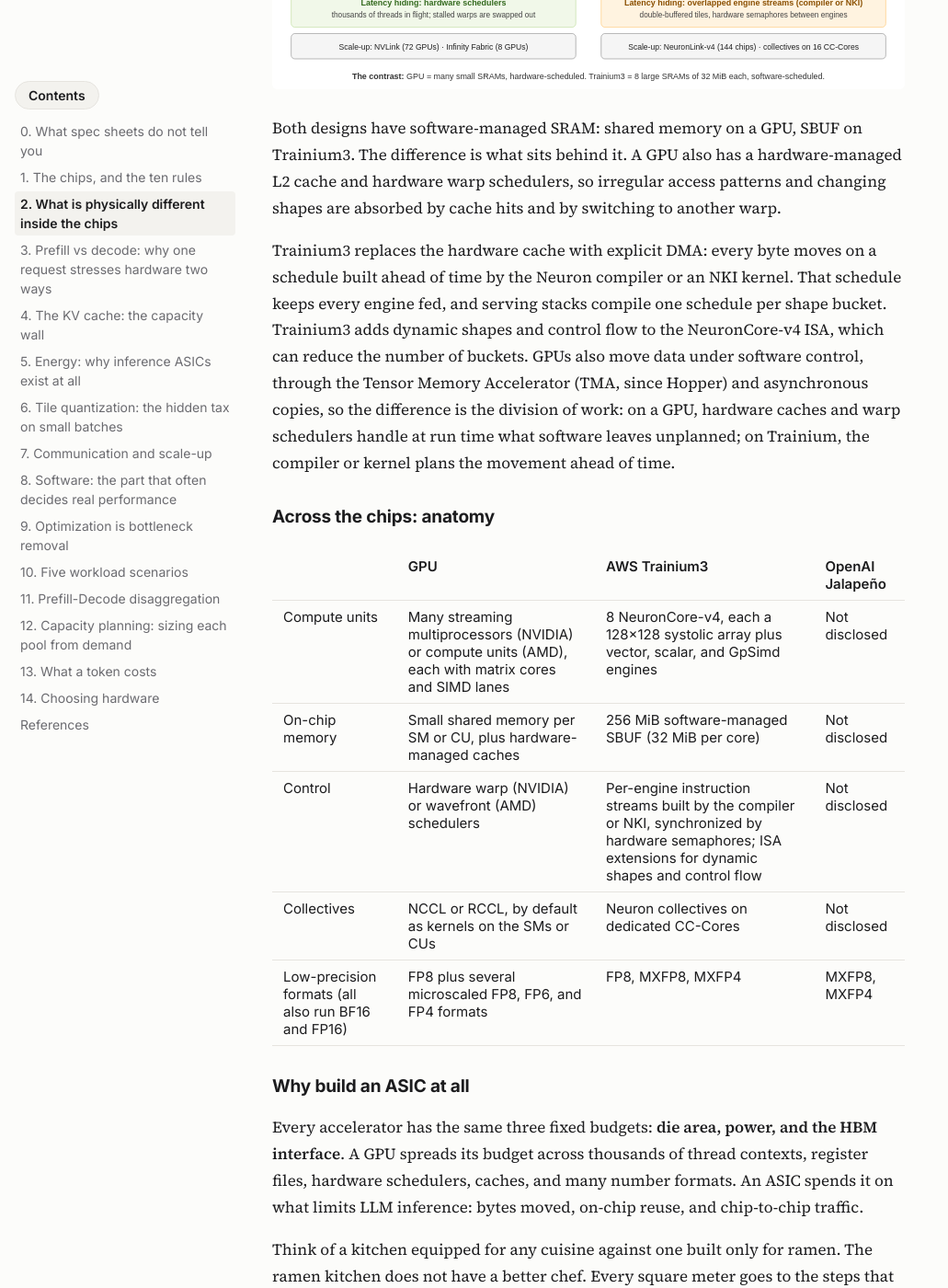
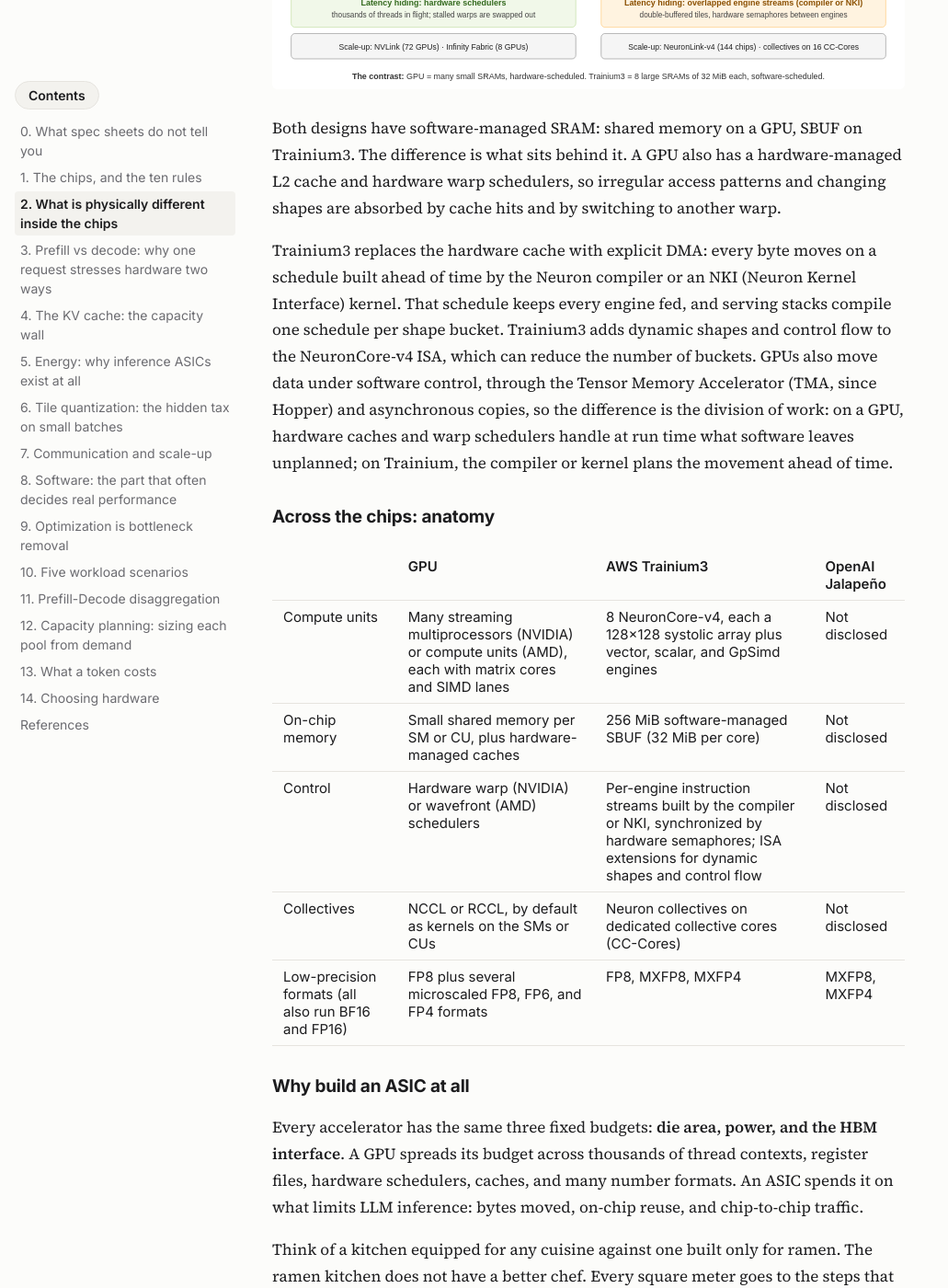
Before and after one commit to bananighosh/bananighosh.github.io, a Jekyll site: the page built from _posts/2026-11-16-flops-are-not-tokens.md, in a window 1280 px wide and 1400 px high, scrolled down 2826 px. Shown: the whole window at 92% size, without its empty margins (0-1031 px from the left). Built offline with Jekyll 4.4.1, drawn with Linux system fonts in a browser that asks for light colours; some of the changed text lies outside the part shown.

Commit message:
Final pass: define NKI and CC-Cores at first use, forward reference, Trainium-specific domain line
Co-Authored-By: Claude Opus 5.5 <noreply@anthropic.com>
Claude-Session: https://claude.ai/code/session_01K2HJxVUv7i1duGErniTfDd

```diff
--- a/_posts/2026-11-16-flops-are-not-tokens.md
+++ b/_posts/2026-11-16-flops-are-not-tokens.md
@@ -74,7 +74,7 @@ A GPU is thousands of programmable workers sharing caches the hardware manages.
 
 Both designs have software-managed SRAM: shared memory on a GPU, SBUF on Trainium3. The difference is what sits behind it. A GPU also has a hardware-managed L2 cache and hardware warp schedulers, so irregular access patterns and changing shapes are absorbed by cache hits and by switching to another warp.
 
-Trainium3 replaces the hardware cache with explicit DMA: every byte moves on a schedule built ahead of time by the Neuron compiler or an NKI kernel. That schedule keeps every engine fed, and serving stacks compile one schedule per shape bucket. Trainium3 adds dynamic shapes and control flow to the NeuronCore-v4 ISA, which can reduce the number of buckets. GPUs also move data under software control, through the Tensor Memory Accelerator (TMA, since Hopper) and asynchronous copies, so the difference is the division of work: on a GPU, hardware caches and warp schedulers handle at run time what software leaves unplanned; on Trainium, the compiler or kernel plans the movement ahead of time.
+Trainium3 replaces the hardware cache with explicit DMA: every byte moves on a schedule built ahead of time by the Neuron compiler or an NKI (Neuron Kernel Interface) kernel. That schedule keeps every engine fed, and serving stacks compile one schedule per shape bucket. Trainium3 adds dynamic shapes and control flow to the NeuronCore-v4 ISA, which can reduce the number of buckets. GPUs also move data under software control, through the Tensor Memory Accelerator (TMA, since Hopper) and asynchronous copies, so the difference is the division of work: on a GPU, hardware caches and warp schedulers handle at run time what software leaves unplanned; on Trainium, the compiler or kernel plans the movement ahead of time.
 
 ### Across the chips: anatomy
 
@@ -83,7 +83,7 @@ Trainium3 replaces the hardware cache with explicit DMA: every byte moves on a s
 | Compute units | Many streaming multiprocessors (NVIDIA) or compute units (AMD), each with matrix cores and SIMD lanes | 8 NeuronCore-v4, each a 128×128 systolic array plus vector, scalar, and GpSimd engines | Not disclosed |
 | On-chip memory | Small shared memory per SM or CU, plus hardware-managed caches | 256 MiB software-managed SBUF (32 MiB per core) | Not disclosed |
 | Control | Hardware warp (NVIDIA) or wavefront (AMD) schedulers | Per-engine instruction streams built by the compiler or NKI, synchronized by hardware semaphores; ISA extensions for dynamic shapes and control flow | Not disclosed |
-| Collectives | NCCL or RCCL, by default as kernels on the SMs or CUs | Neuron collectives on dedicated CC-Cores | Not disclosed |
+| Collectives | NCCL or RCCL, by default as kernels on the SMs or CUs | Neuron collectives on dedicated collective cores (CC-Cores) | Not disclosed |
 | Low-precision formats (all also run BF16 and FP16) | FP8 plus several microscaled FP8, FP6, and FP4 formats | FP8, MXFP8, MXFP4 | MXFP8, MXFP4 |
 
 ### Why build an ASIC at all
@@ -576,7 +576,7 @@ In decode-heavy serving, most of the cost is decode, which is bound by HBM bandw
 
 <b>AWS Trainium3: cost per token.</b> Decode cost tracks the price of HBM bandwidth (Section 12), and the Trn3 Gen2 UltraServer delivers 705.6 TB/s of HBM bandwidth per system. Anthropic, Karakuri, Metagenomi, NetoAI, Ricoh, and Splash Music report up to 50% lower training and inference costs on Trainium, and on Amazon Bedrock, Trainium3 delivers up to 3x faster performance than Trainium2. At scale, Anthropic's Project Rainier runs on nearly 500,000 Trainium2 chips.
 
-<b>What favors ASICs.</b> In a MoE model, expert parallelism runs an all-to-all every layer, so the scale-up domain shapes cost per token (Section 7). ASIC systems build that domain large: 144 chips on one NeuronLink-v4 domain in the Trn3 Gen2 UltraServer.
+<b>What favors ASICs.</b> In a MoE model, expert parallelism runs an all-to-all every layer, so the scale-up domain shapes cost per token (Section 7). Trainium builds that domain large: 144 chips on one NeuronLink-v4 domain in the Trn3 Gen2 UltraServer.
 
 <div class="callout callout-green" markdown="1">
 <span class="callout-icon">🛠️</span>
```
Also changed, not shown: other parts of _posts/2026-11-16-flops-are-not-tokens.md (+3 -3 lines).
